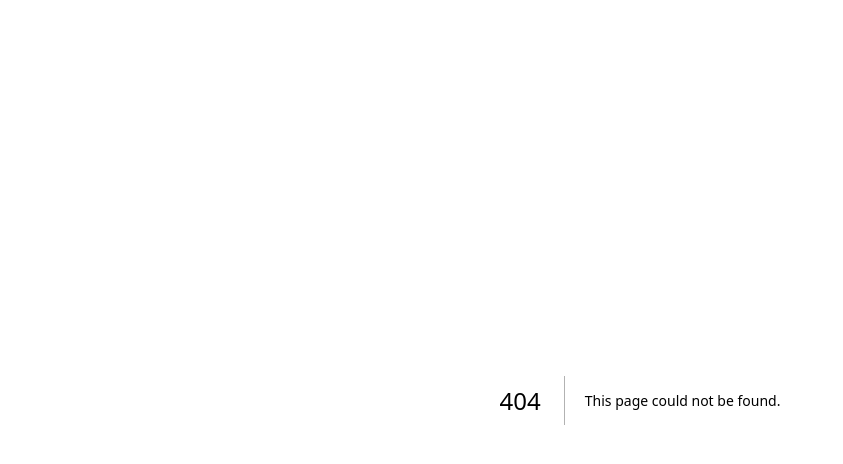
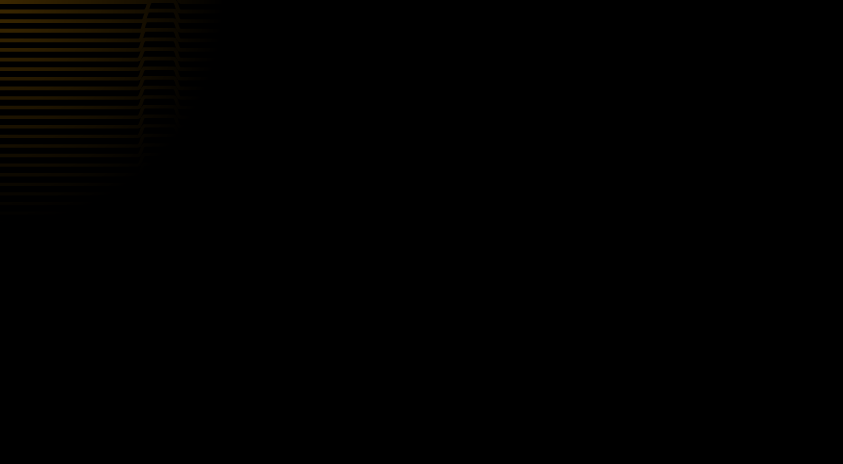
Before and after one commit to vaishnavip27/frames-by-vaish, a Next.js app: page /cursor-reveal in a window 1280 px wide. Before the commit this address had no page. Shown: the top 464 px of the page, without its empty margins (0-843 px from the left). Built offline with nearby package versions, Linux system fonts and the light colour scheme.

Commit message:
cursor-reveal

```diff
--- /dev/null
+++ b/src/app/cursor-reveal/page.jsx
@@ -0,0 +1,47 @@
+"use client"
+
+import { useState, useEffect } from 'react';
+
+const Page = () => {
+  const [position, setPosition] = useState({ x: 0, y: 0 });
+
+  useEffect(() => {
+    const handleMouseMove = (e) => {
+      setPosition({ x: e.clientX, y: e.clientY });
+    };
+    window.addEventListener('mousemove', handleMouseMove);
+    return () => window.removeEventListener('mousemove', handleMouseMove);
+  }, []);
+
+  return (
+    <div className="relative w-screen h-screen overflow-hidden bg-black">
+      {/* SVG Background Layer */}
+      <div className="absolute inset-0 flex items-center justify-center">
+        <img
+          src="/images/group-2.svg"
+          alt="Background SVG"
+          className="w-full h-full object-cover"
+        />
+      </div>
+
+      {/* Black overlay that covers everything except cursor spotlight */}
+      <div
+        className="absolute inset-0 bg-black"
+        style={{
+          maskImage: `radial-gradient(
+            circle 225.5px at ${position.x}px ${position.y}px,
+            transparent 0%,
+            black 100%
+          )`,
+          WebkitMaskImage: `radial-gradient(
+            circle 225.5px at ${position.x}px ${position.y}px,
+            transparent 0%,
+            black 100%
+          )`,
+        }}
+      ></div>
+    </div>
+  );
+};
+
+export default Page;
--- a/src/app/page.js
+++ b/src/app/page.js
@@ -6,7 +6,10 @@ export default function Home() {
     {
       title: "Parallex scroll Slider",
       path: "/lenis-scroll",
-      experimenting: false,
+    },
+    {
+      title: "Cursor reveal effect",
+      path: "/cursor-reveal",
     },
   ];
 
```
Also changed, not shown: public/images/group-2.svg (added), public/images/group.svg (added).
